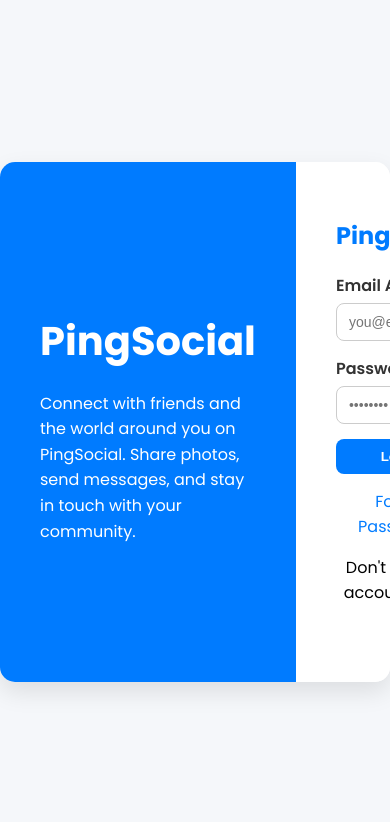
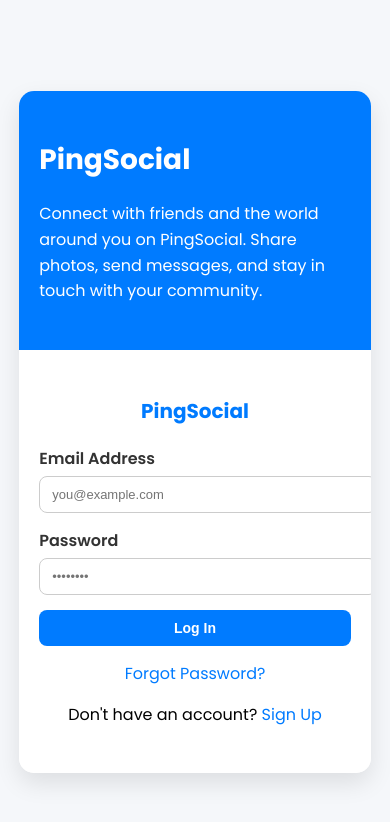
Before and after one commit to sanjay-k-alt/PingSocial-A-Complete-Social-Media-Website, a plain HTML site: page index.html in a window 390 px wide. Drawn offline with Linux system fonts and the light colour scheme.

Commit message:
Implement responsive design for landing page
Added responsive design for mobile devices.

```diff
--- a/index.html
+++ b/index.html
@@ -17,7 +17,7 @@
       display: flex;
       align-items: center;
       justify-content: center;
-      height: 100vh;
+      min-height: 100vh;
     }
 
     .landing-wrapper {
@@ -138,6 +138,58 @@
     .hidden {
       display: none;
     }
+
+    /* ✅ Responsive Design */
+    @media (max-width: 900px) {
+      .landing-wrapper {
+        width: 95%;
+        height: auto;
+        flex-direction: column;
+      }
+
+      .info-side {
+        padding: 30px 20px;
+        text-align: center;
+      }
+
+      .info-content {
+        max-width: 100%;
+      }
+
+      .logo {
+        font-size: 32px;
+      }
+
+      .form-side {
+        padding: 30px 20px;
+      }
+    }
+
+    @media (max-width: 500px) {
+      body {
+        padding: 10px;
+      }
+
+      .form-container {
+        max-width: 100%;
+      }
+
+      h2 {
+        font-size: 20px;
+      }
+
+      .logo {
+        font-size: 28px;
+      }
+
+      input {
+        font-size: 13px;
+      }
+
+      .btn {
+        font-size: 14px;
+      }
+    }
   </style>
 </head>
 <body>
@@ -170,8 +222,6 @@
         <div class="form-footer">
           <a href="#" class="forgot-password">Forgot Password?</a>
           <p>Don't have an account? <a href="#" id="show-signup-link">Sign Up</a></p>
-
-          </a>
         </div>
       </div>
 
@@ -194,8 +244,6 @@
         </form>
         <div class="form-footer">
           <p>Already have an account? <a href="#" id="show-login-link">Log In</a></p>
-
-          </a></p>
         </div>
       </div>
     </div>
```
